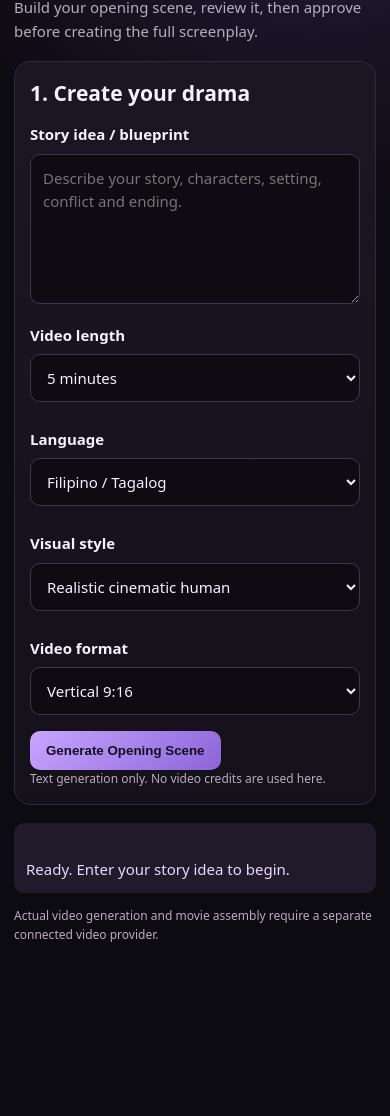
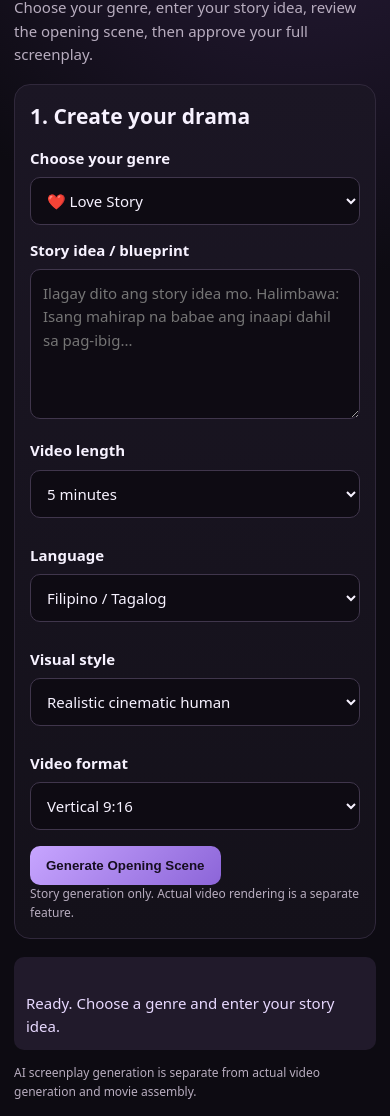
Before and after one commit to chrisjeanlipon14-debug/ai-drama-studio-ai, a website: page public/index.html in a window 390 px wide. Shown: the part 181-1297 px from the top of the page. Before the commit the page ends 1151 px from the top, so only its background shows below. Drawn offline with Linux system fonts and the light colour scheme.

Commit message:
Update index.html

```diff
--- a/public/index.html
+++ b/public/index.html
@@ -1,41 +1,89 @@
-<!doctype html>
+
+<!DOCTYPE html>
 <html lang="en">
 <head>
-<meta charset="utf-8">
-<meta name="viewport" content="width=device-width,initial-scale=1">
+<meta charset="UTF-8">
+<meta name="viewport" content="width=device-width, initial-scale=1">
 <meta name="theme-color" content="#100d18">
 <title>AI Drama Studio</title>
 <style>
-:root{color-scheme:dark;--bg:#0d0b12;--line:#30283b;--text:#f7f2ff;--muted:#b8adbf;--accent:#c7a5ff;--accent2:#8c65d8}
-*{box-sizing:border-box}
-body{margin:0;background:radial-gradient(circle at 80% 0,#2a1d3c 0,transparent 34%),var(--bg);color:var(--text);font:15px/1.55 system-ui,Arial,sans-serif}
-.wrap{max-width:1000px;margin:auto;padding:22px}
-.top{display:flex;justify-content:space-between;align-items:center;gap:12px;flex-wrap:wrap;border-bottom:1px solid var(--line);padding:8px 0 18px}
-.brand{font-weight:850;letter-spacing:.06em}
-.brand span{color:var(--accent)}
-.pill,.tag{border:1px solid var(--line);border-radius:999px;padding:5px 10px;color:var(--muted);font-size:12px}
-h1{font-size:clamp(30px,6vw,48px);line-height:1.08;margin:26px 0 10px}
-h2{font-size:21px;margin:0 0 12px}
-p{color:var(--muted)}
-.card{background:linear-gradient(180deg,#1b1624,#14111a);border:1px solid var(--line);border-radius:16px;padding:20px;margin:18px 0}
-label{display:block;font-weight:700;margin:14px 0 7px}
-textarea,input,select{width:100%;background:#0e0b13;color:var(--text);border:1px solid #40364c;border-radius:10px;padding:12px;font:inherit}
-textarea{min-height:150px;resize:vertical}
-.grid{display:grid;grid-template-columns:repeat(2,minmax(0,1fr));gap:12px}
-.actions{display:flex;gap:10px;flex-wrap:wrap;margin-top:16px}
-button{border:0;border-radius:10px;padding:12px 16px;font-weight:750;cursor:pointer;background:#30263d;color:white}
-button.primary{background:linear-gradient(135deg,var(--accent),var(--accent2));color:#160e20}
-button:disabled{opacity:.5;cursor:not-allowed}
-.status{padding:12px;border-radius:10px;background:#211a2b;color:#e8d9ff;margin:14px 0;white-space:pre-wrap}
-.status.error{background:#351b20;color:#ffd8dc}
-.output{white-space:pre-wrap;overflow-wrap:anywhere;line-height:1.65;color:#f2eaf9}
-.hidden{display:none!important}
-.small{font-size:12px;color:var(--muted)}
-@media(max-width:650px){
-.wrap{padding:14px}
-.grid{grid-template-columns:1fr}
-.card{padding:15px}
-.top{align-items:flex-start}
+:root {
+  color-scheme: dark;
+  --bg:#0d0b12;
+  --panel:#17131f;
+  --line:#30283b;
+  --text:#f7f2ff;
+  --muted:#b8adbf;
+  --accent:#c7a5ff;
+}
+* { box-sizing:border-box; }
+body {
+  margin:0;
+  background:radial-gradient(circle at 80% 0,#2a1d3c 0,transparent 34%),var(--bg);
+  color:var(--text);
+  font:15px/1.55 system-ui,Arial,sans-serif;
+}
+.wrap { max-width:1000px; margin:auto; padding:22px; }
+.top {
+  display:flex; justify-content:space-between;
+  align-items:center; gap:12px; flex-wrap:wrap;
+  border-bottom:1px solid var(--line); padding:8px 0 18px;
+}
+.brand { font-weight:850; letter-spacing:.06em; }
+.brand span { color:var(--accent); }
+.pill {
+  border:1px solid var(--line); border-radius:999px;
+  padding:5px 10px; color:var(--muted); font-size:12px;
+}
+h1 { font-size:clamp(30px,6vw,48px); line-height:1.08; margin:26px 0 10px; }
+h2 { font-size:21px; margin:0 0 12px; }
+p { color:var(--muted); }
+.card {
+  background:linear-gradient(180deg,#1b1624,#14111a);
+  border:1px solid var(--line); border-radius:16px;
+  padding:20px; margin:18px 0;
+}
+label { display:block; font-weight:700; margin:14px 0 7px; }
+textarea,select {
+  width:100%; background:#0e0b13; color:var(--text);
+  border:1px solid #40364c; border-radius:10px;
+  padding:12px; font:inherit;
+}
+textarea { min-height:150px; resize:vertical; }
+textarea:focus,select:focus {
+  outline:2px solid #8c65d8; border-color:transparent;
+}
+.grid {
+  display:grid; grid-template-columns:repeat(2,minmax(0,1fr));
+  gap:12px;
+}
+.actions { display:flex; gap:10px; flex-wrap:wrap; margin-top:16px; }
+button {
+  border:0; border-radius:10px; padding:12px 16px;
+  font-weight:750; cursor:pointer;
+  background:#30263d; color:white;
+}
+button.primary {
+  background:linear-gradient(135deg,#c7a5ff,#8c65d8);
+  color:#160e20;
+}
+button:disabled { opacity:.5; cursor:not-allowed; }
+.status {
+  padding:12px; border-radius:10px;
+  background:#211a2b; color:#e8d9ff;
+  margin:14px 0; white-space:pre-wrap;
+}
+.status.error { background:#351b20; color:#ffd8dc; }
+.output {
+  white-space:pre-wrap; overflow-wrap:anywhere;
+  line-height:1.65; color:#f2eaf9;
+}
+.hidden { display:none!important; }
+.small { font-size:12px; color:var(--muted); }
+@media(max-width:650px) {
+  .wrap { padding:14px; }
+  .grid { grid-template-columns:1fr; }
+  .card { padding:15px; }
 }
 </style>
 </head>
@@ -44,17 +92,31 @@ button:disabled{opacity:.5;cursor:not-allowed}
 
 <header class="top">
   <div class="brand">AI <span>DRAMA</span> STUDIO</div>
-  <div class="pill">Version 1.0</div>
+  <div class="pill">Version 1.1 • Genre Selection</div>
 </header>
 
 <h1>Turn your idea into a complete drama.</h1>
-<p>Build your opening scene, review it, then approve before creating the full screenplay.</p>
+<p>Choose your genre, enter your story idea, review the opening scene, then approve your full screenplay.</p>
 
 <section class="card">
 <h2>1. Create your drama</h2>
 
+<label for="genre">Choose your genre</label>
+<select id="genre">
+  <option value="Love Story">❤️ Love Story</option>
+  <option value="Horror">👻 Horror</option>
+  <option value="Family Drama">💔 Family Drama</option>
+  <option value="Revenge">🔥 Revenge</option>
+  <option value="Fantasy">✨ Fantasy</option>
+  <option value="Comedy">😂 Comedy</option>
+  <option value="Roblox Story">🎮 Roblox Story</option>
+  <option value="Action / Adventure">⚔️ Action / Adventure</option>
+  <option value="Kids / Animal Learning">🐾 Kids / Animal Learning</option>
+  <option value="Inspirational Story">❤️ Inspirational Story</option>
+</select>
+
 <label for="idea">Story idea / blueprint</label>
-<textarea id="idea" placeholder="Describe your story, characters, setting, conflict and ending."></textarea>
+<textarea id="idea" placeholder="Ilagay dito ang story idea mo. Halimbawa: Isang mahirap na babae ang inaapi dahil sa pag-ibig..."></textarea>
 
 <div class="grid">
   <div>
@@ -71,7 +133,7 @@ button:disabled{opacity:.5;cursor:not-allowed}
   <div>
     <label for="language">Language</label>
     <select id="language">
-<option value="Filipino / natural Tagalog">Filipino / Tagalog</option>
+      <option value="Filipino / natural Tagalog" selected>Filipino / Tagalog</option>
       <option value="English">English</option>
     </select>
   </div>
@@ -82,6 +144,7 @@ button:disabled{opacity:.5;cursor:not-allowed}
       <option>Realistic cinematic human</option>
       <option>2D animation</option>
       <option>3D animation</option>
+      <option>Roblox-inspired 3D game style</option>
     </select>
   </div>
 
@@ -98,14 +161,12 @@ button:disabled{opacity:.5;cursor:not-allowed}
 <div class="actions">
   <button class="primary" id="openingBtn">Generate Opening Scene</button>
 </div>
-
-<div class="small">Text generation only. No video credits are used here.</div>
+<div class="small">Story generation only. Actual video rendering is a separate feature.</div>
 </section>
 
 <section class="card hidden" id="openingCard">
 <h2>2. Review the opening scene</h2>
 <div id="openingOutput" class="output"></div>
-
 <div class="actions">
   <button id="reviseBtn">Regenerate opening</button>
   <button class="primary" id="approveBtn">Approve opening & create full plan</button>
@@ -115,20 +176,17 @@ button:disabled{opacity:.5;cursor:not-allowed}
 <section class="card hidden" id="fullCard">
 <h2>3. Complete drama plan</h2>
 <div id="fullOutput" class="output"></div>
-
 <div class="actions">
   <button id="copyBtn">Copy full plan</button>
   <button id="downloadBtn">Download screenplay (.txt)</button>
 </div>
 </section>
 
-<div id="status" class="status" role="status">
-Ready. Enter your story idea to begin.
+<div id="status" class="status" role="status" aria-live="polite">
+Ready. Choose a genre and enter your story idea.
 </div>
 
-<p class="small">
-Actual video generation and movie assembly require a separate connected video provider.
-</p>
+<p class="small">AI screenplay generation is separate from actual video generation and movie assembly.</p>
 
 </main>
 <script src="/chat.js" defer></script>
```
Lines whose indentation alone changed are shown as unchanged.
